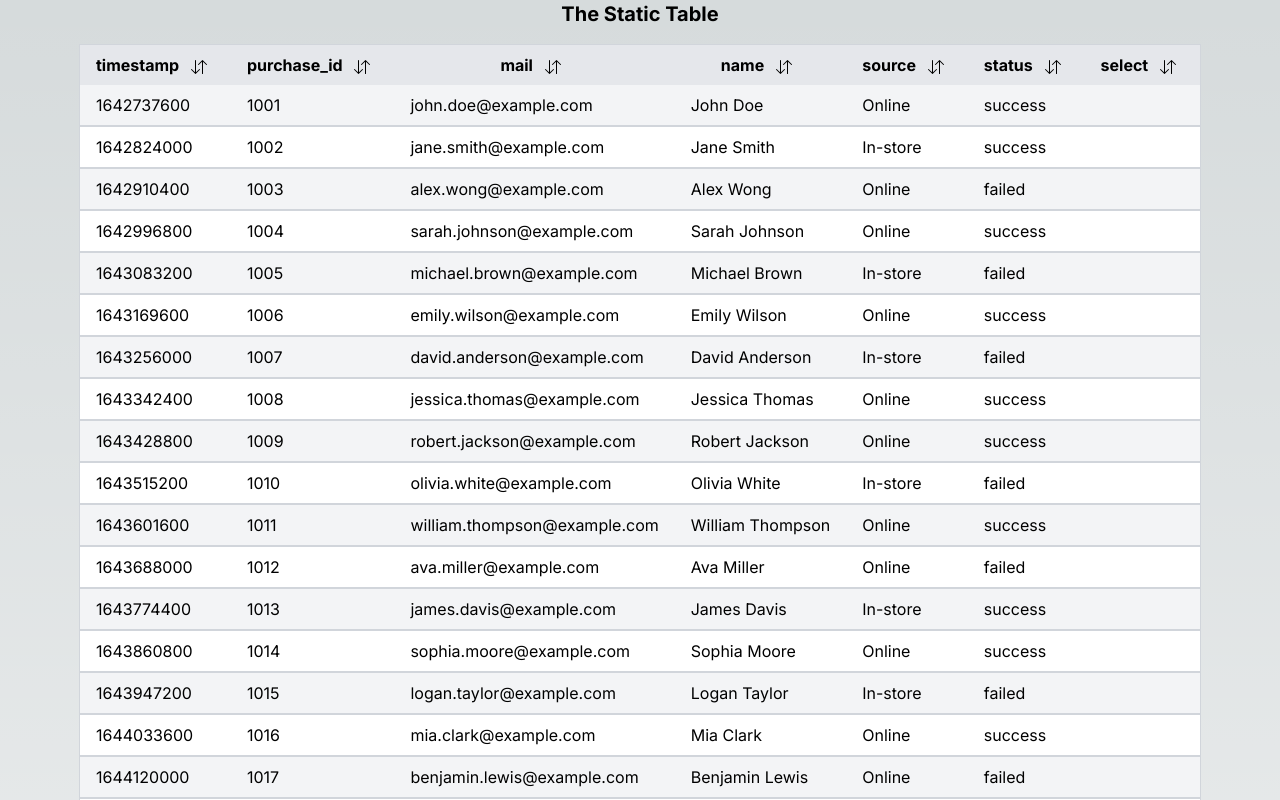
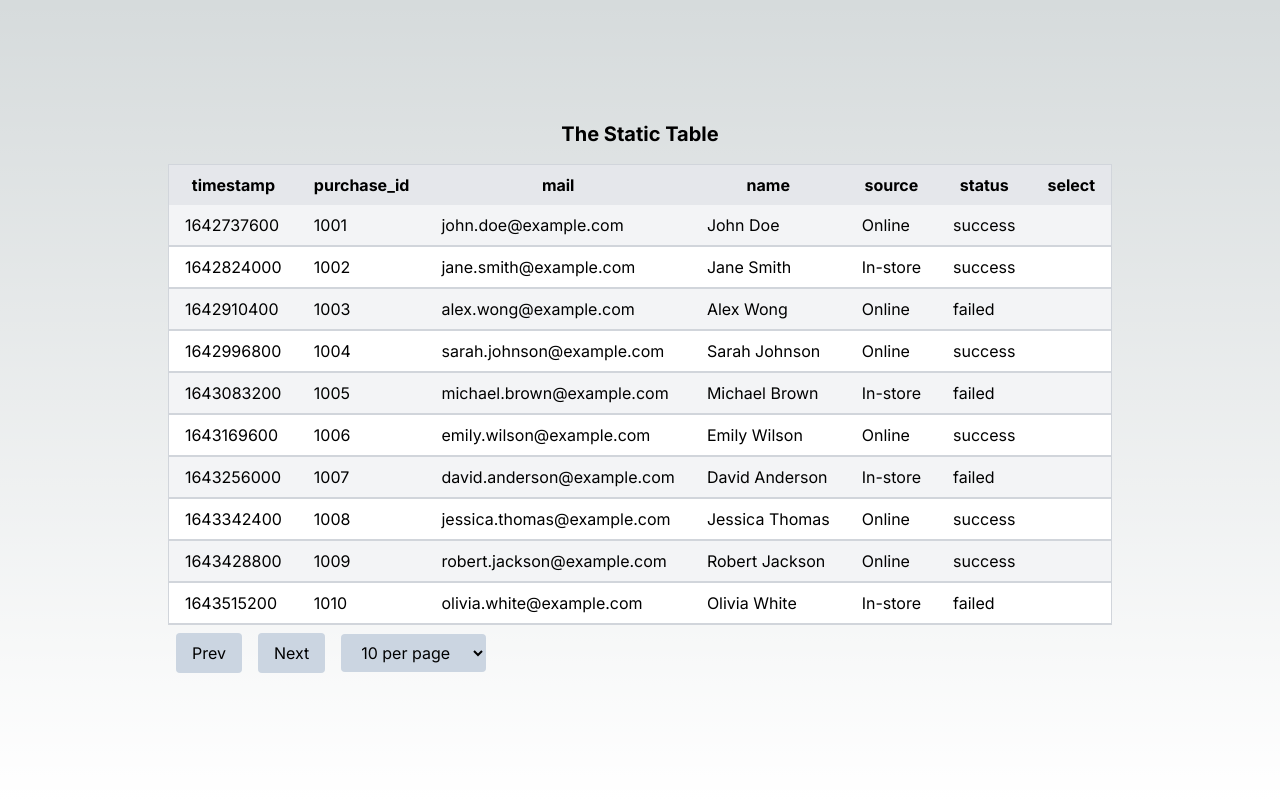
Before and after one commit to iharshspatel/tryp-task, a Next.js app: page / in a window 1280 px wide. Shown: the top 800 px of the page. Built offline with nearby package versions, Linux system fonts and the light colour scheme.

Commit message:
Pagination & Sortable Condition added

```diff
--- a/src/app/page.tsx
+++ b/src/app/page.tsx
@@ -9,7 +9,7 @@ export default function Home() {
        header={headers}
        caption={caption}
        rows={rowsData}
-       sortable={true}/>
+       sortable={false}/>
     </div>
     )
 }
--- a/src/components/TableData.tsx
+++ b/src/components/TableData.tsx
@@ -1,14 +1,20 @@
 "use client"
 
 import { sortedHeaderType, tableRow } from "@/types/tableRowTypes";
-import { useState } from "react";
+import { useEffect, useState } from "react";
 import {BsArrowDownUp} from 'react-icons/bs'
 
 export default function TableData({ header, caption, rows, sortable=false }:TableDataProps) {
-  const [data, setData] = useState(rows);
+
+  const [data, setData] = useState<tableRow[]>(rows);
   const [sortedHeader , setSortedHeader] = useState<sortedHeaderType>({});
+  const [currentPage, setCurrentPage] = useState<number>(1);
+  const [perPageRow, setPerPageRow] = useState<number>(10);
+  const [currentData, setCurrentData] = useState<tableRow[]>([])
 
   function headerClickHandler(column:string){
+    if(sortable === false) return;
+
     if(sortedHeader[column]){
       setSortedHeader({...sortedHeader, [column]:false})
       sortData(column,false);
@@ -18,9 +24,9 @@ export default function TableData({ header, caption, rows, sortable=false }:Tabl
       setSortedHeader({...sortedHeader, [column]:true})
     }
   }
-
   function sortData(property: string, isAscending:Boolean=true){
-    let newData = data.sort((a, b) => {
+    let newData = [...data];
+    newData = newData.sort((a, b) => {
 
       if(typeof a[property] !== "string" || typeof b[property] !== "string" ){
         return 0;
@@ -49,26 +55,44 @@ export default function TableData({ header, caption, rows, sortable=false }:Tabl
       }
 
     });
-
     setData(newData)
   }
 
+  function nextPageHandler(){
+    setCurrentPage(currentPage+1);
+  }
+
+  function prevPageHandler(){
+    if(currentPage <= 1) return;
+    setCurrentPage(currentPage-1)
+  }
+
+  function handlePerPageChange(e:any){
+    setPerPageRow(e.target.value)
+  }
+
+  useEffect(() => {
+    const startIndex = (currentPage - 1) * perPageRow;
+    const endIndex = startIndex + perPageRow;
+    setCurrentData(data.slice(startIndex, endIndex));
+  }, [currentPage, data, perPageRow]);
+
   return (
-    <div className="flex items-center justify-center min-h-screen min-w-screen">
+    <div className="flex items-center justify-center min-h-screen min-w-screen  flex-col">
       <table className="border-collapse border border-gray-300 table-fixed">
         <caption className="text-xl font-bold mb-4">{caption}</caption>
         <thead>
           <tr className="bg-gray-200">
             {header.map((column) => (
               <th key={column} className="py-2 px-4" onClick={()=>{headerClickHandler(column)}}>
-                {column} <BsArrowDownUp className="inline mx-2"/>
+                {column} {sortable ? <BsArrowDownUp className="inline mx-2"/> : ""}
               </th>
             ))}
           </tr>
         </thead>
 
         <tbody>
-          {rows.map((row, index) => (
+          {currentData.map((row, index) => (
             <tr
               key={row.purchase_id}
               className={index % 2 === 0 ? "bg-gray-100" : "bg-white"}
@@ -85,6 +109,17 @@ export default function TableData({ header, caption, rows, sortable=false }:Tabl
           ))}
         </tbody>
       </table>
+      <div className="w-full">
+        <button className="border-black-300 bg-slate-300 text-black px-4 py-2 m-2 rounded hover:bg-slate-600 hover:text-white" onClick={prevPageHandler}>Prev</button>
+        <button className="border-black-300 bg-slate-300 text-black px-4 py-2 m-2 rounded hover:bg-slate-600 hover:text-white" onClick={nextPageHandler}>Next</button>
+
+        <select value={perPageRow} onChange={handlePerPageChange} className="border-black-300 bg-slate-300 text-black px-4 py-2 m-2 rounded">
+          <option className="bg-white rounded" value={10}>10 per page</option>
+          <option className="bg-white rounded" value={20}>20 per page</option>
+          <option className="bg-white rounded" value={30}>30 per page</option>
+          <option className="bg-white rounded" value={50}>50 per page</option>
+        </select>
+      </div>
     </div>
   );
 }
```
